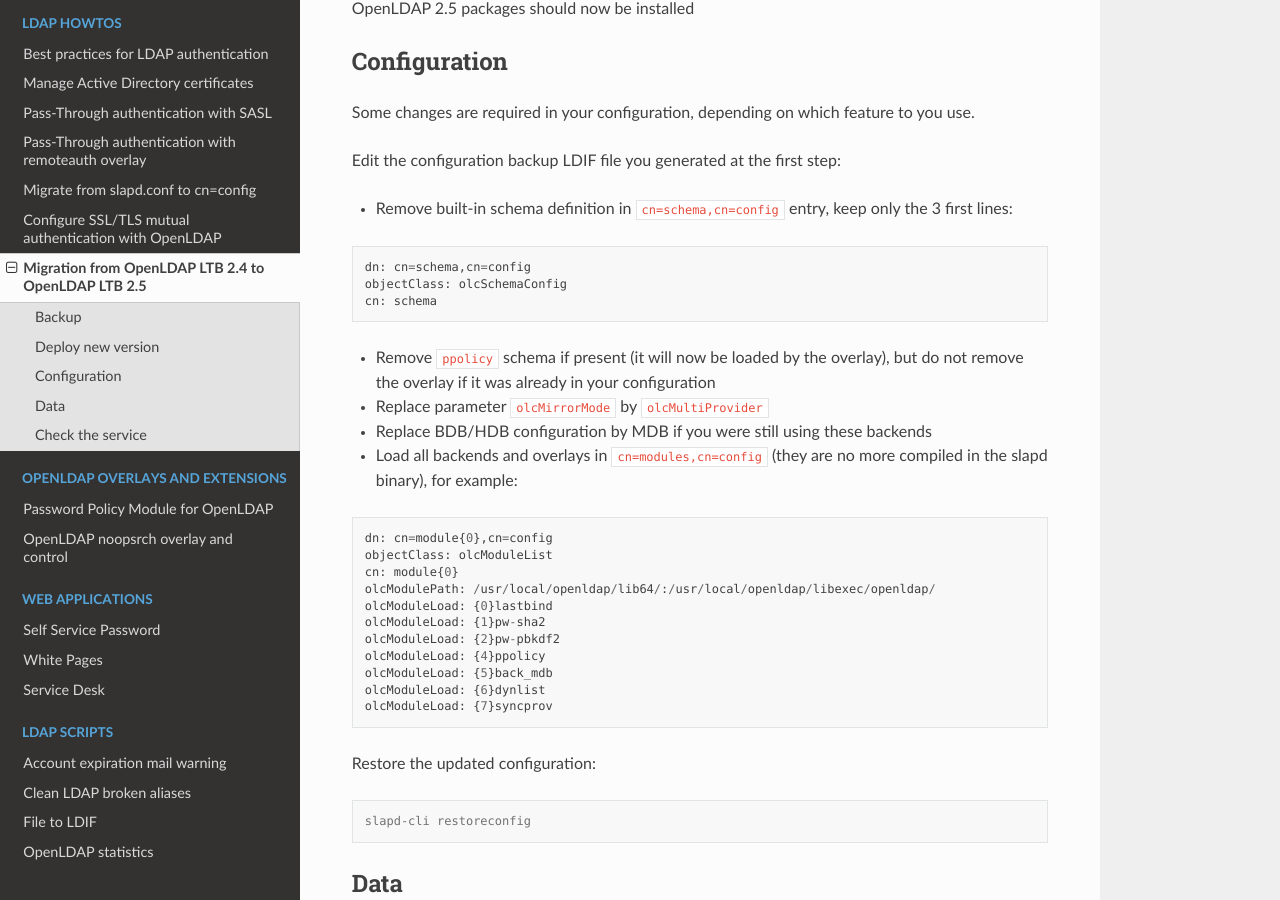
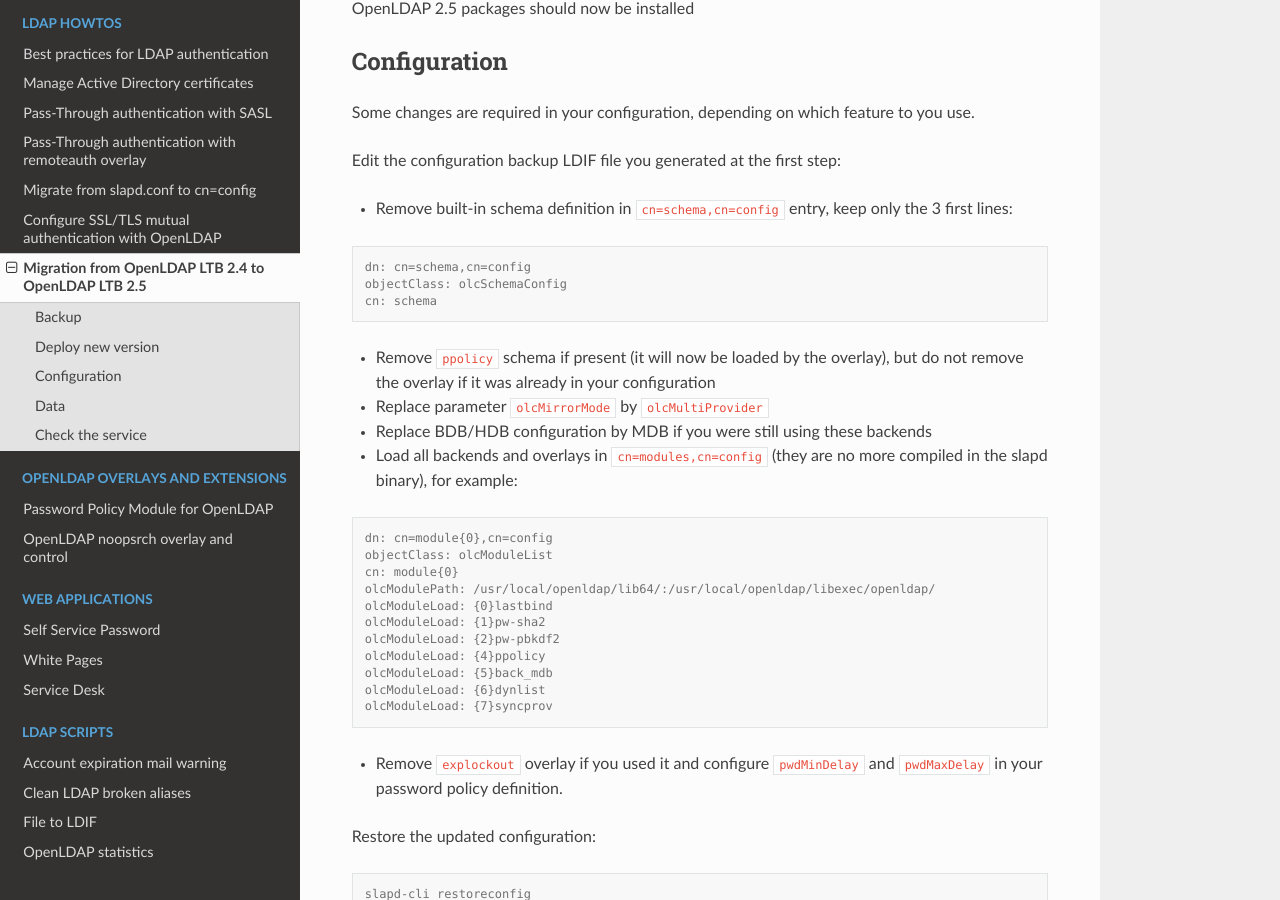
Before and after one commit to ltb-project/documentation, a Sphinx documentation site: the page built from source/migrate_openldap_ltb_24_openldap_ltb_25.rst, in a window 1280 px wide and 900 px high, scrolled down 1575 px. Built offline with Sphinx 7.4.7 and the Read the Docs theme 2.0.0, drawn with Linux system fonts in a browser that asks for light colours.

Commit message:
Remove explockout for OpenLDAP 2.5 migration

```diff
--- a/source/migrate_openldap_ltb_24_openldap_ltb_25.rst
+++ b/source/migrate_openldap_ltb_24_openldap_ltb_25.rst
@@ -82,7 +82,7 @@
 
 * Remove built-in schema definition in ``cn=schema,cn=config`` entry, keep only the 3 first lines:
 
-.. code-block::
+.. code-block:: console
 
    dn: cn=schema,cn=config
    objectClass: olcSchemaConfig
@@ -93,7 +93,7 @@
 * Replace BDB/HDB configuration by MDB if you were still using these backends
 * Load all backends and overlays in ``cn=modules,cn=config`` (they are no more compiled in the slapd binary), for example:
 
-.. code-block::
+.. code-block:: console
 
    dn: cn=module{0},cn=config
    objectClass: olcModuleList
@@ -106,6 +106,8 @@
    olcModuleLoad: {5}back_mdb
    olcModuleLoad: {6}dynlist
    olcModuleLoad: {7}syncprov
+
+* Remove ``explockout`` overlay if you used it and configure ``pwdMinDelay`` and ``pwdMaxDelay`` in your password policy definition.
 
 Restore the updated configuration:
 
```
